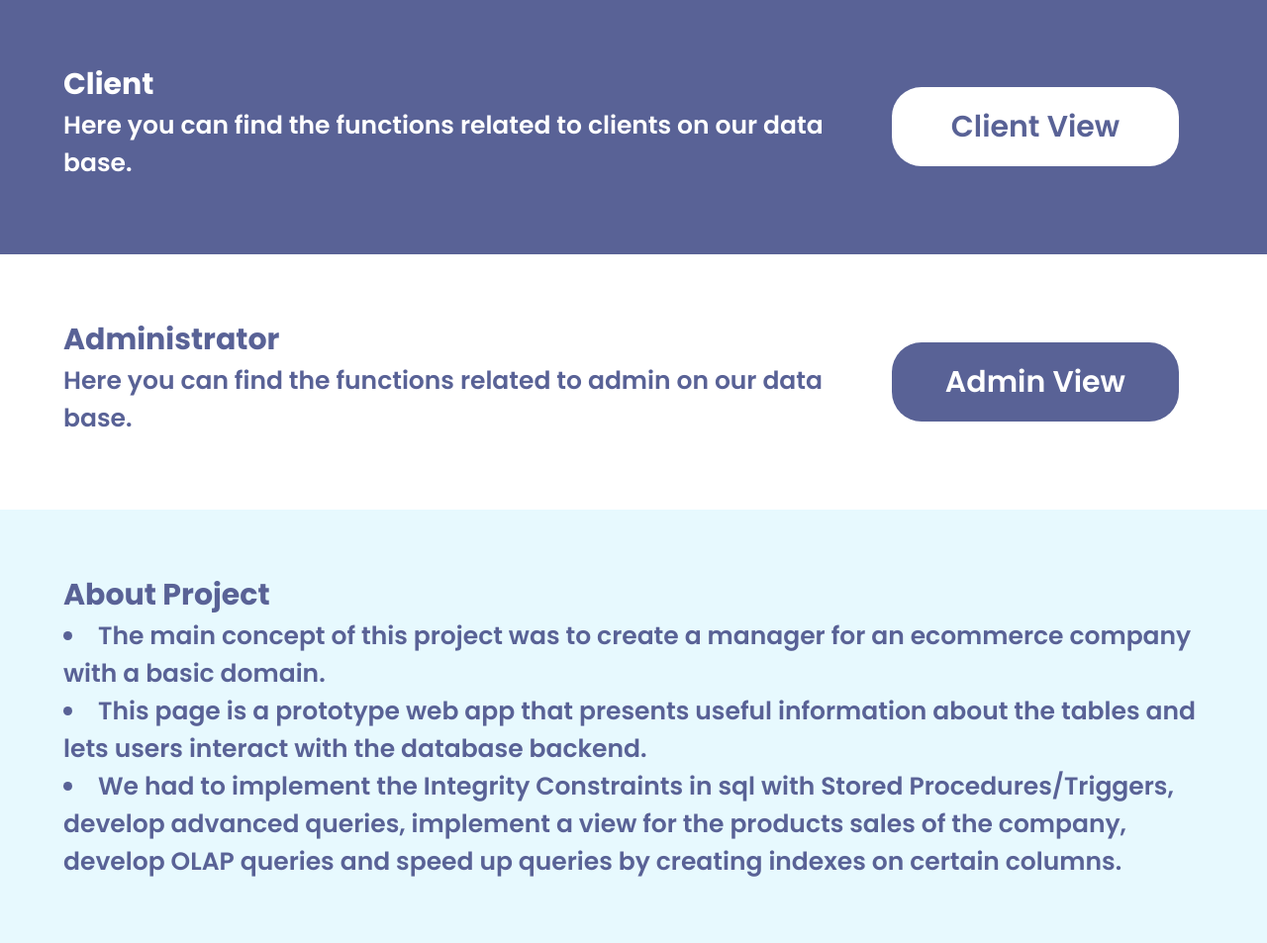
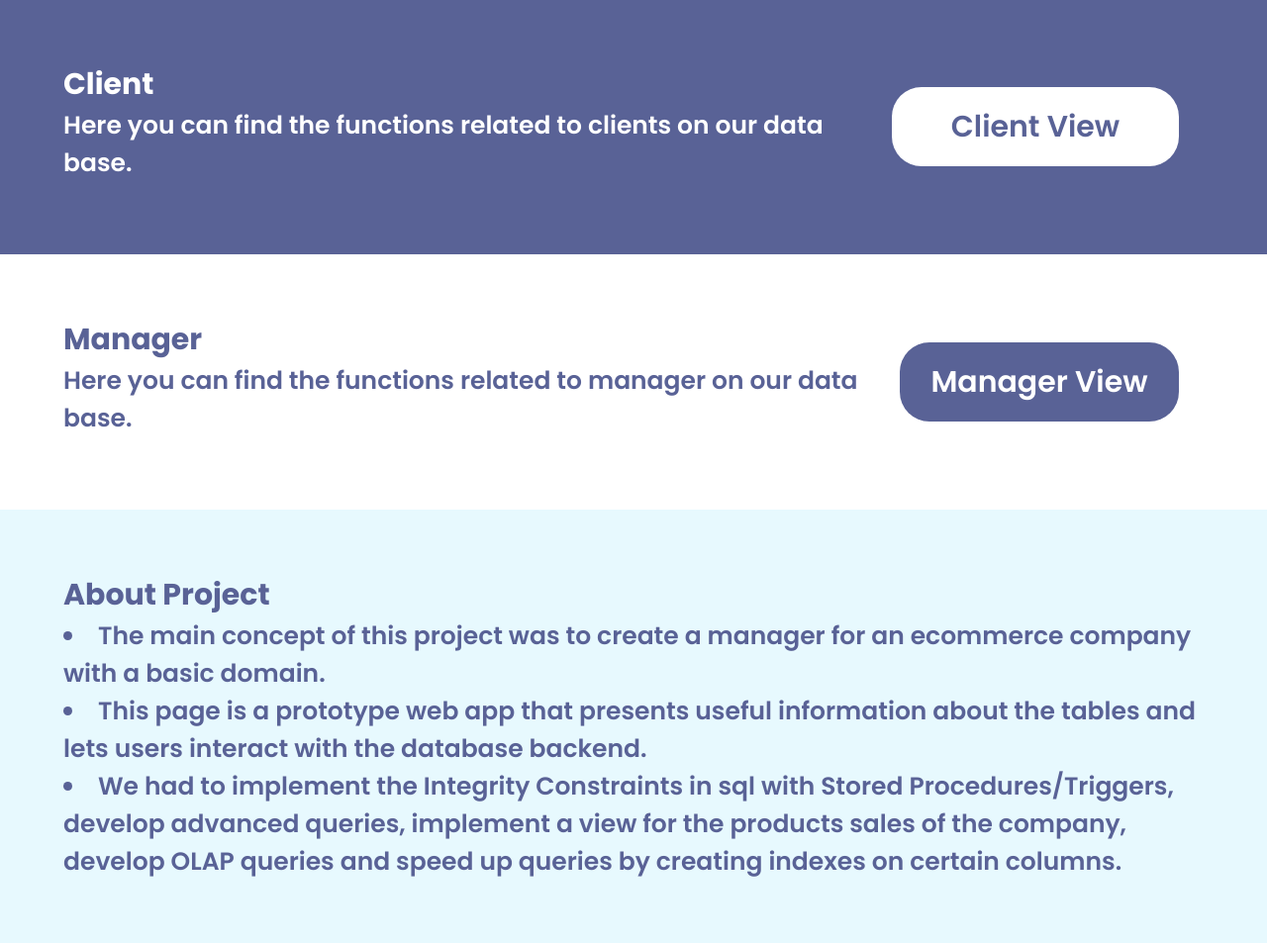
Before and after one commit to iquelli/Ecommerce-BD, a Python web app: template web/templates/index.html in a window 1280 px wide. Shown: the part 759-1712 px from the top of the page at 99% size. Run offline with Jinja, Linux system fonts and the light colour scheme; the template is opened without the code that fills it, so the values that code supplies are empty.

Commit message:
altered admin to manager

```diff
--- a/web/templates/index.html
+++ b/web/templates/index.html
@@ -37,10 +37,10 @@
   </div>
   <div class="admin-view" id="admin">
     <div>
-      <h1>Administrator</h1>
-      <p>Here you can find the functions related to admin on our data base.</p>
+      <h1>Manager</h1>
+      <p>Here you can find the functions related to manager on our data base.</p>
     </div>
-    <button class="admin-button">Admin View</button>
+    <button class="admin-button">Manager View</button>
   </div>
   <div class="about-project" id="about">
     <h1>About Project</h1>
--- a/web/templates/admin-menu-client.html
+++ b/web/templates/man-menu-client.html
@@ -6,7 +6,7 @@
   <link rel="stylesheet" href="../static/css/general.css" />
   <link rel="stylesheet" href="../static/css/menu.css" />
   <link rel="icon" href="../static/images/favicon.png" type="image/x-icon" />
-  <title>Admin Menu | Técnico Shop</title>
+  <title>Manager Menu | Técnico Shop</title>
 </head>
 
 <body>
@@ -14,7 +14,7 @@
     <div class="right-side-nav">
       <img src="../static/images/favicon.png" class="logo">
       <p><strong>Técnico Shop</strong></p>
-      <p style="color: #596296;">Admin</p>
+      <p style="color: #596296;">Manager</p>
     </div>
     <div>
         <a href="index.html" class="nav-text">Logout</a>
--- a/web/templates/admin-menu-product.html
+++ b/web/templates/man-menu-product.html
@@ -6,7 +6,7 @@
   <link rel="stylesheet" href="../static/css/general.css" />
   <link rel="stylesheet" href="../static/css/menu.css" />
   <link rel="icon" href="../static/images/favicon.png" type="image/x-icon" />
-  <title>Admin Menu | Técnico Shop</title>
+  <title>Manager Menu | Técnico Shop</title>
 </head>
 
 <body>
@@ -14,7 +14,7 @@
     <div class="right-side-nav">
       <img src="../static/images/favicon.png" class="logo">
       <p><strong>Técnico Shop</strong></p>
-      <p style="color: #596296;">Admin</p>
+      <p style="color: #596296;">Manager</p>
     </div>
     <div>
         <a href="index.html" class="nav-text">Logout</a>
--- a/web/templates/admin-menu-supplier.html
+++ b/web/templates/man-menu-supplier.html
@@ -6,7 +6,7 @@
   <link rel="stylesheet" href="../static/css/general.css" />
   <link rel="stylesheet" href="../static/css/menu.css" />
   <link rel="icon" href="../static/images/favicon.png" type="image/x-icon" />
-  <title>Admin Menu | Técnico Shop</title>
+  <title>Manager Menu | Técnico Shop</title>
 </head>
 
 <body>
@@ -14,7 +14,7 @@
     <div class="right-side-nav">
       <img src="../static/images/favicon.png" class="logo">
       <p><strong>Técnico Shop</strong></p>
-      <p style="color: #596296;">Admin</p>
+      <p style="color: #596296;">Manager</p>
     </div>
     <div>
         <a href="index.html" class="nav-text">Logout</a>
```
